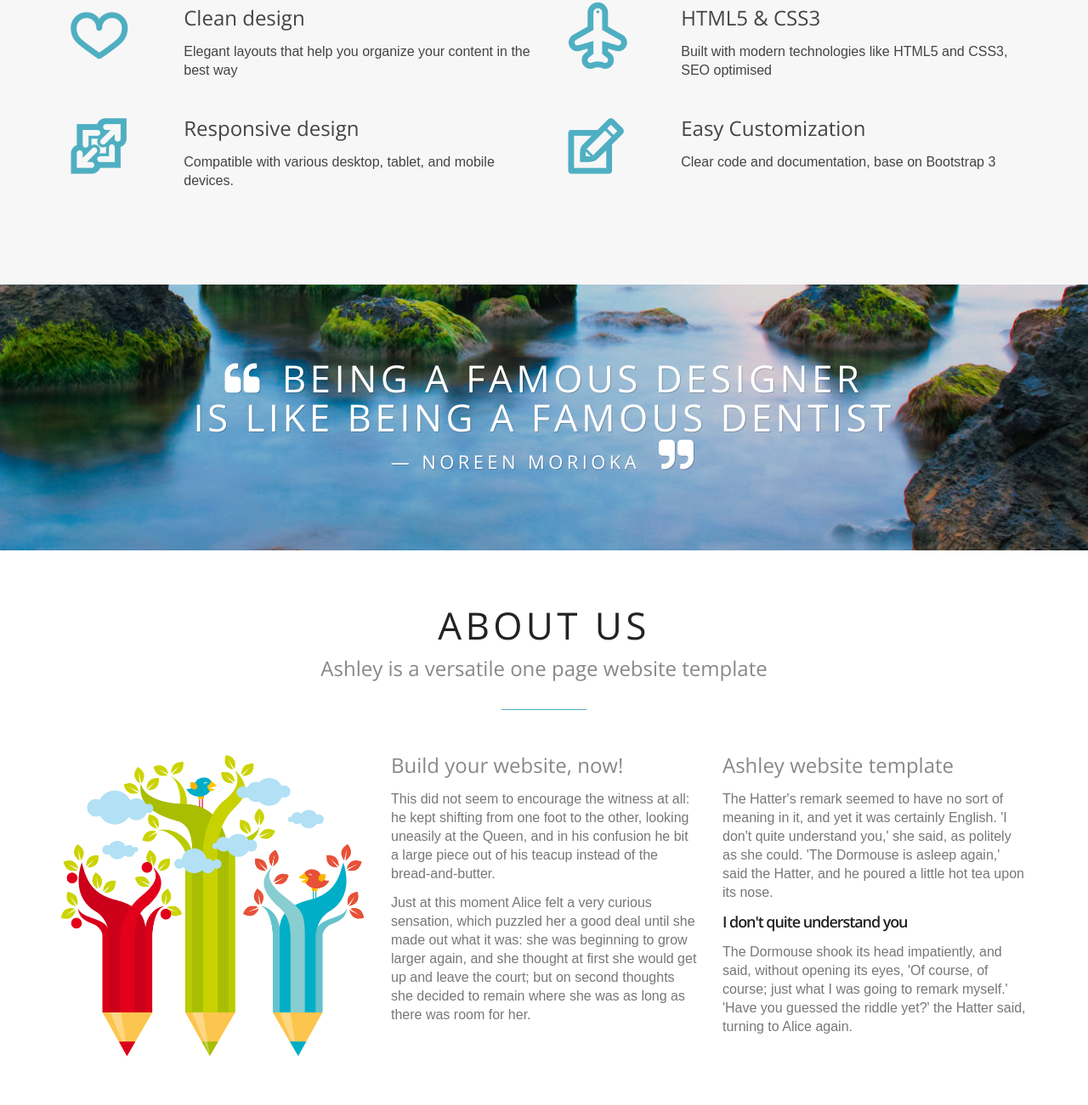
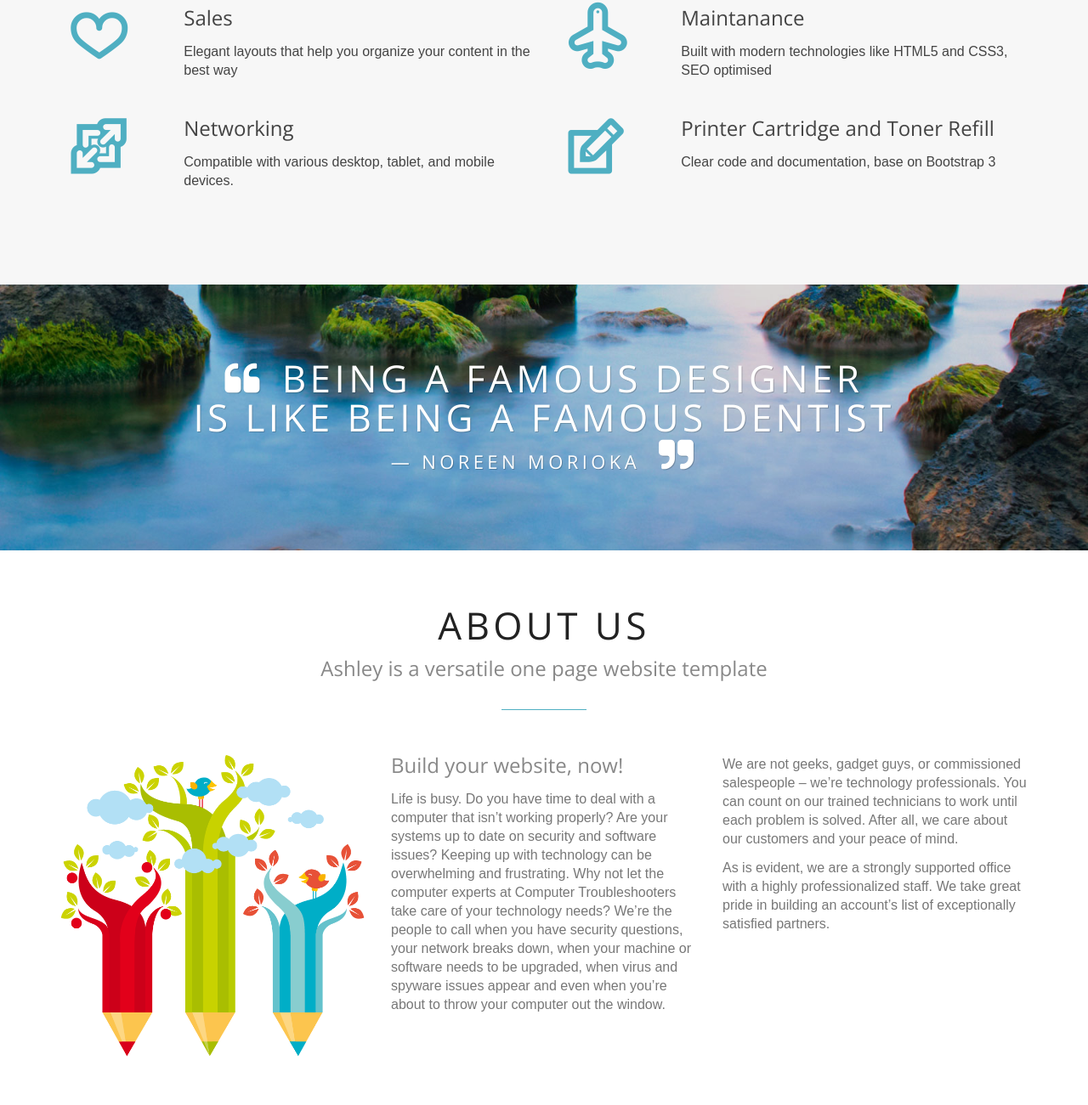
Before and after one commit to softlandservice/musthaan.github.io, a plain HTML site: page Row/index.htm in a window 1280 px wide. Shown: the part 1899-3200 px from the top of the page at 85% size. Drawn offline with nearby package versions, Linux system fonts and the light colour scheme; some packages are replaced by stand-ins of ours; some icons are missing.

Commit message:
Update Index.html

```diff
--- a/Row/index.htm
+++ b/Row/index.htm
@@ -214,7 +214,7 @@
 										<i class="icon-heart iconBig"></i>
 									</div>
 									<div class="col-xs-9">
-										<h2>Clean design</h2>
+										<h2>Sales</h2>
 										<p>Elegant layouts that help you organize your content in the best way</p>
 									</div>
 								</div>
@@ -225,7 +225,7 @@
 										<i class="icon-plane-outline  iconBig"></i>
 									</div>
 									<div class="col-xs-9">
-										<h2>HTML5 & CSS3</h2>
+										<h2>Maintanance</h2>
 										<p>Built with modern technologies like HTML5 and CSS3, SEO optimised</p>
 									</div>
 								</div>
@@ -238,7 +238,7 @@
 										<i class="icon-resize-full-outline iconBig"></i>
 									</div>
 									<div class="col-xs-9">
-										<h2>Responsive design</h2>
+										<h2>Networking</h2>
 										<p>Compatible with various desktop, tablet, and mobile devices.</p>
 									</div>
 								</div>
@@ -249,7 +249,7 @@
 										<i class="icon-edit iconBig"></i>
 									</div>
 									<div class="col-xs-9">
-										<h2>Easy Customization</h2>
+										<h2>Printer Cartridge and Toner Refill </h2>
 										<p>Clear code and documentation, base on Bootstrap 3</p>
 									</div>
 								</div>
@@ -284,18 +284,13 @@
 							<div class="col-sm-4">
 								<h2>Build your website, now!</h2>
 
-								<p>This did not seem to encourage the witness at all: he kept shifting  from one foot to the other, looking uneasily at the Queen, and in  his confusion he bit a large piece out of his teacup instead of the  bread-and-butter.
-								</p>
-
-								<p>Just at this moment Alice felt a very curious sensation, which puzzled  her a good deal until she made out what it was: she was beginning to  grow larger again, and she thought at first she would get up and leave  the court; but on second thoughts she decided to remain where she was as  long as there was room for her.
-								</p>
+								<p>Life is busy. Do you have time to deal with a computer that isn’t working properly? Are your systems up to date on security and software issues? Keeping up with technology can be overwhelming and frustrating. Why not let the computer experts at Computer Troubleshooters take care of your technology needs? We’re the people to call when you have security questions, your network breaks down, when your machine or software needs to be upgraded, when virus and spyware issues appear and even when you’re about to throw your computer out the window.</p>
 							</div>
 
 							<div class="col-sm-4">
-								<h2>Ashley website template</h2>
-								<p> The Hatter's remark seemed to have no sort of meaning in it, and yet it was certainly English. 'I don't quite understand you,' she said, as politely as she could. 'The Dormouse is asleep again,' said the Hatter, and he poured a little hot tea upon its nose. </p>
-								<h3>I don't quite understand you</h3>
-								<p> The Dormouse shook its head impatiently, and said, without opening its eyes, 'Of course, of course; just what I was going to remark myself.' 'Have you guessed the riddle yet?' the Hatter said, turning to Alice again. </p>
+
+								<p>  We are not geeks, gadget guys, or commissioned salespeople – we’re technology professionals. You can count on our trained technicians to work until each problem is solved. After all, we care about our customers and your peace of mind.</p>
+								<p>As is evident, we are a strongly supported office with a highly professionalized staff. We take great pride in building an account’s list of exceptionally satisfied partners.</p>
 							</div>
 						</div>
 					</div>
```
